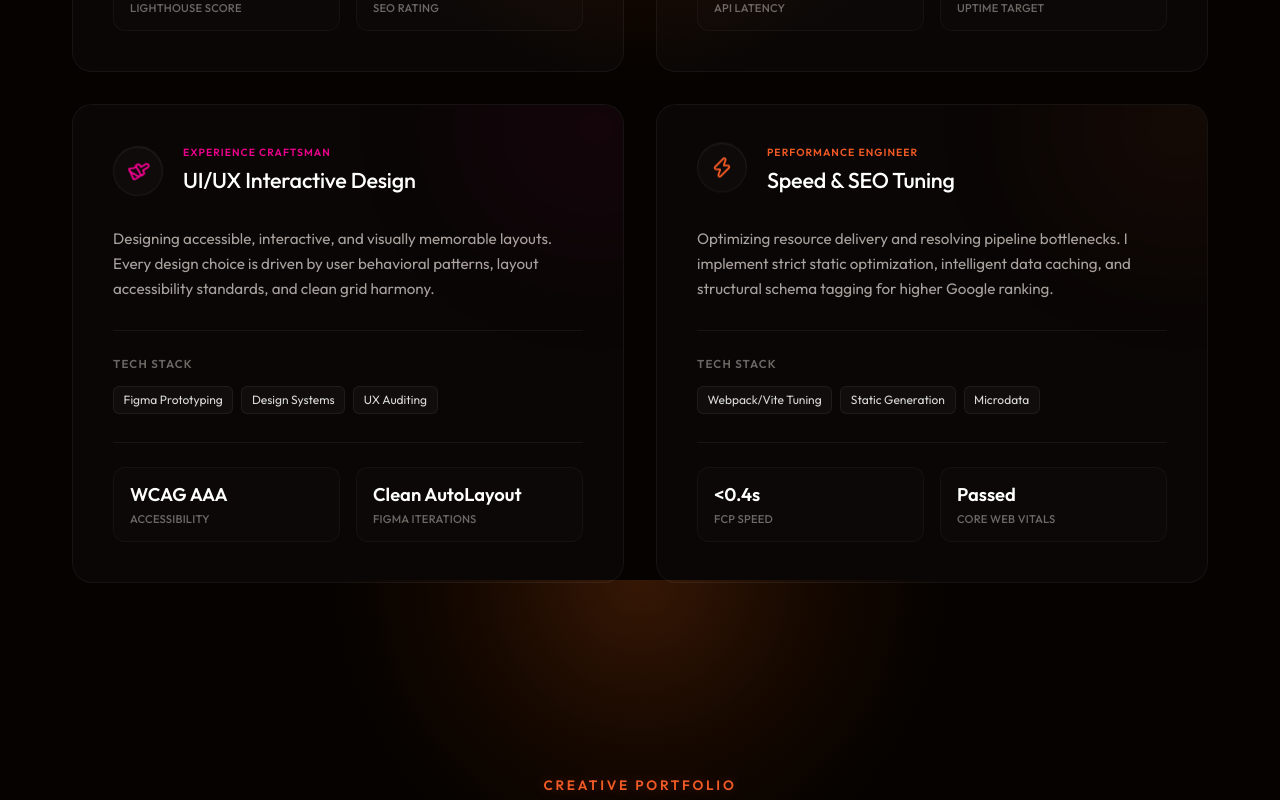
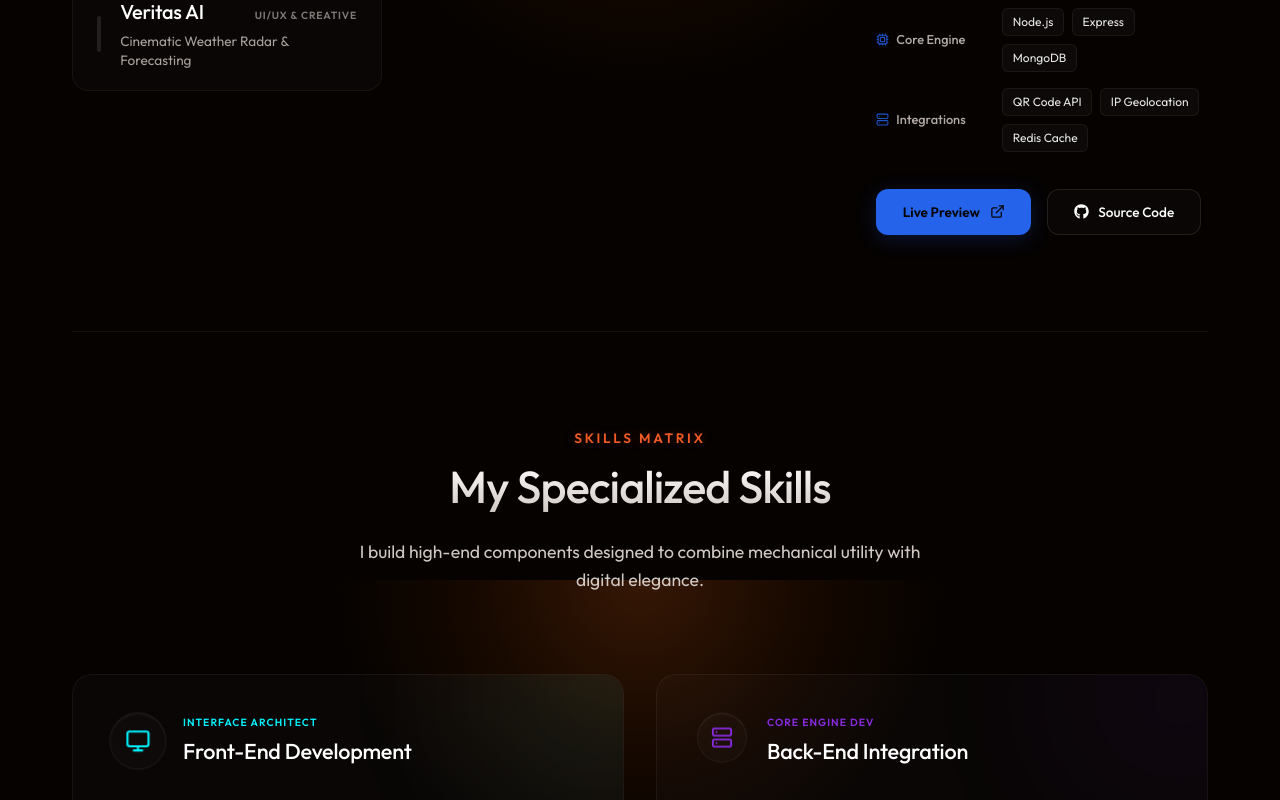
Before and after one commit to me-sayanghosh/Portfolio, a React app: page / in a window 1280 px wide. Shown: the part 2620-3420 px from the top of the page. Built offline with nearby package versions, Linux system fonts and the light colour scheme; the HTML template or start-up script is replaced by a standard one.

Commit message:
feat: Reorder Services component placement in App for improved structure

```diff
--- a/src/App.jsx
+++ b/src/App.jsx
@@ -2,8 +2,8 @@ import React, { useEffect } from 'react';
 import Navbar from './components/Navbar';
 import Hero from './components/Hero';
 import About from './components/About';
+import Projects from './components/Projects';
 import Services from './components/Services';
-import Projects from './components/Projects';
 import Achievements from './components/Achievements';
 import Contact from './components/Contact';
 import Footer from './components/Footer';
@@ -30,8 +30,8 @@ function App() {
       <main className="app-container">
         <Hero />
         <About />
+        <Projects />
         <Services />
-        <Projects />
         <Achievements />
         <Contact />
       </main>
```
